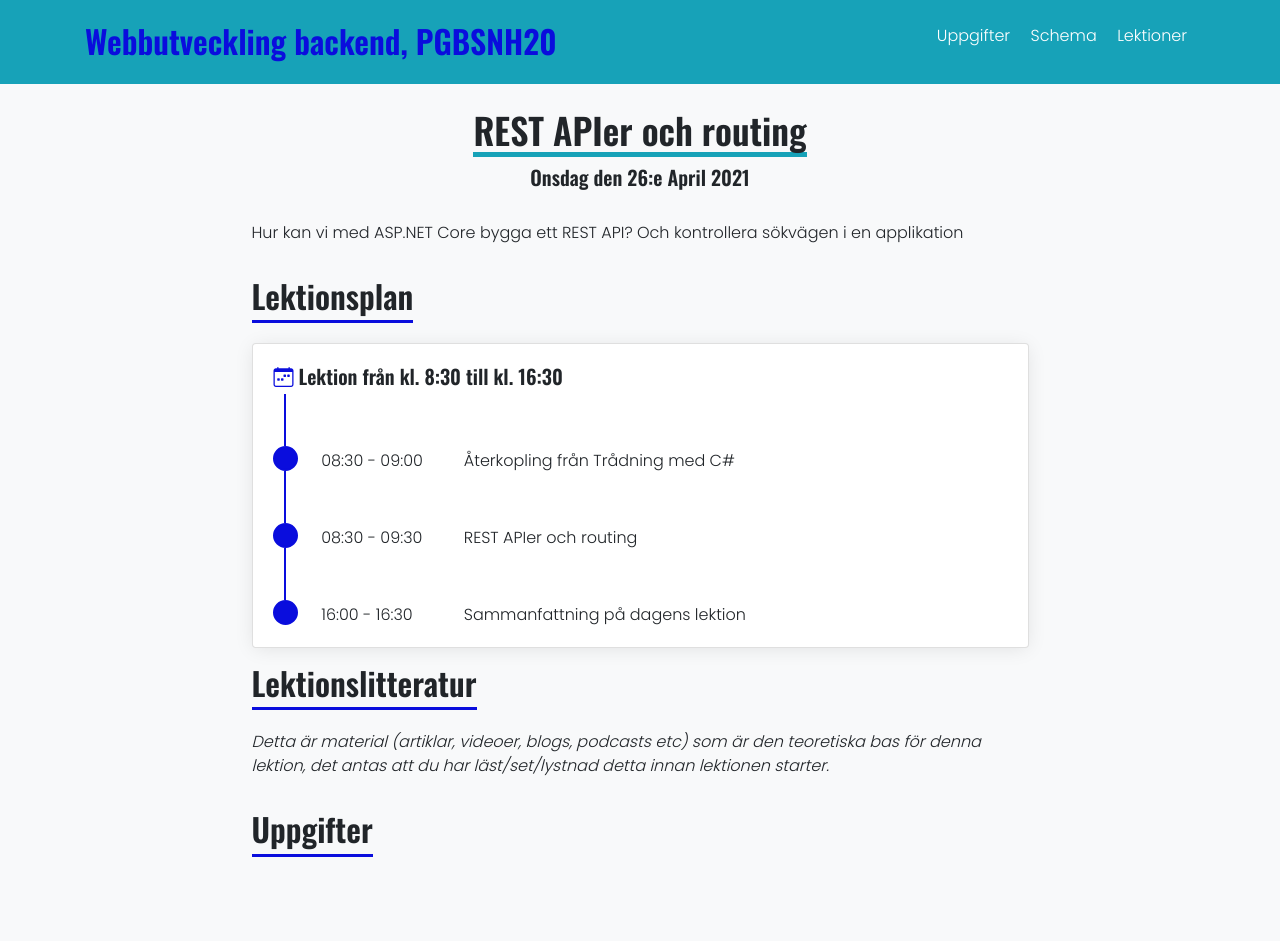
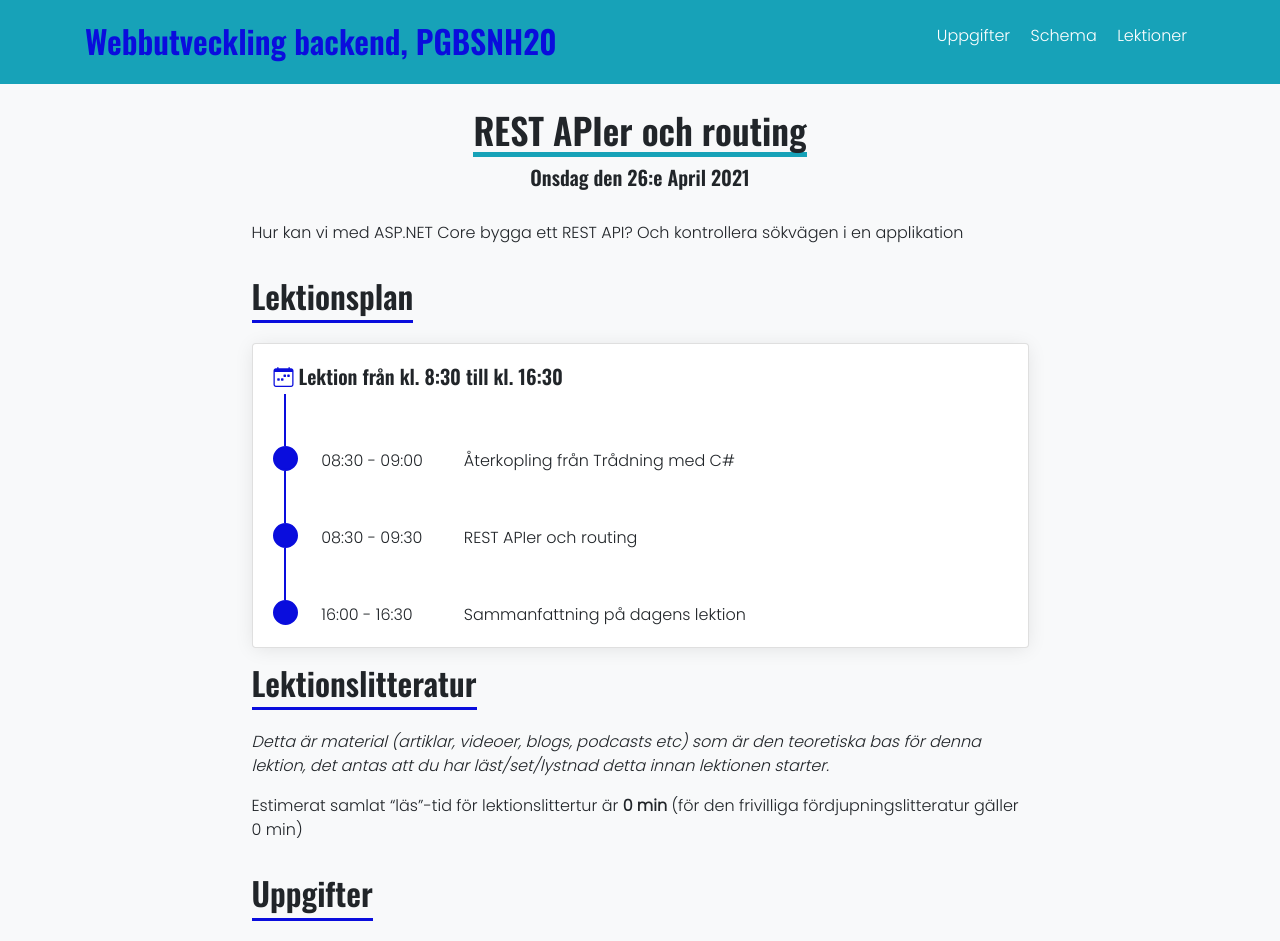
Before and after one commit to PGBSNH20/PGBSNH20-backendweb, a Jekyll site: the page built from lectures/04-restapi.md, in a window 1280 px wide. Built offline with Jekyll 4.4.1, drawn with Linux system fonts in a browser that asks for light colours; nearby versions of some CDN libraries; before the commit the page ends 900 px from its top, so only the background shows below that.

Commit message:
Add estimated reading time

```diff
--- a/lectures/04-restapi.md
+++ b/lectures/04-restapi.md
@@ -14,6 +14,8 @@ Hur kan vi med ASP.NET Core bygga ett REST API? Och kontrollera sökvägen i en
 ## Lektionslitteratur
 *Detta är material (artiklar, videoer, blogs, podcasts etc) som är den teoretiska bas för denna lektion, det antas att du har läst/set/lystnad detta innan lektionen starter.*
 
+Estimerat samlat "läs"-tid för lektionslittertur är **{{site.data.lecture_rest_apis_and_routing.contentTimeTotal.literatureTime}} min** (för den frivilliga fördjupningslitteratur gäller {{site.data.lecture_rest_apis_and_routing.contentTimeTotal.optionalLiteratureTime}} min)
+
 {% include lecturenontopics.html lectureData="lecture_rest_apis_and_routing" %}
 {% include lecturetopics.html lectureData="lecture_rest_apis_and_routing" %}
 
```
Also changed, not shown: lectures/03-aspnetcore.md (+1 -1 lines).
